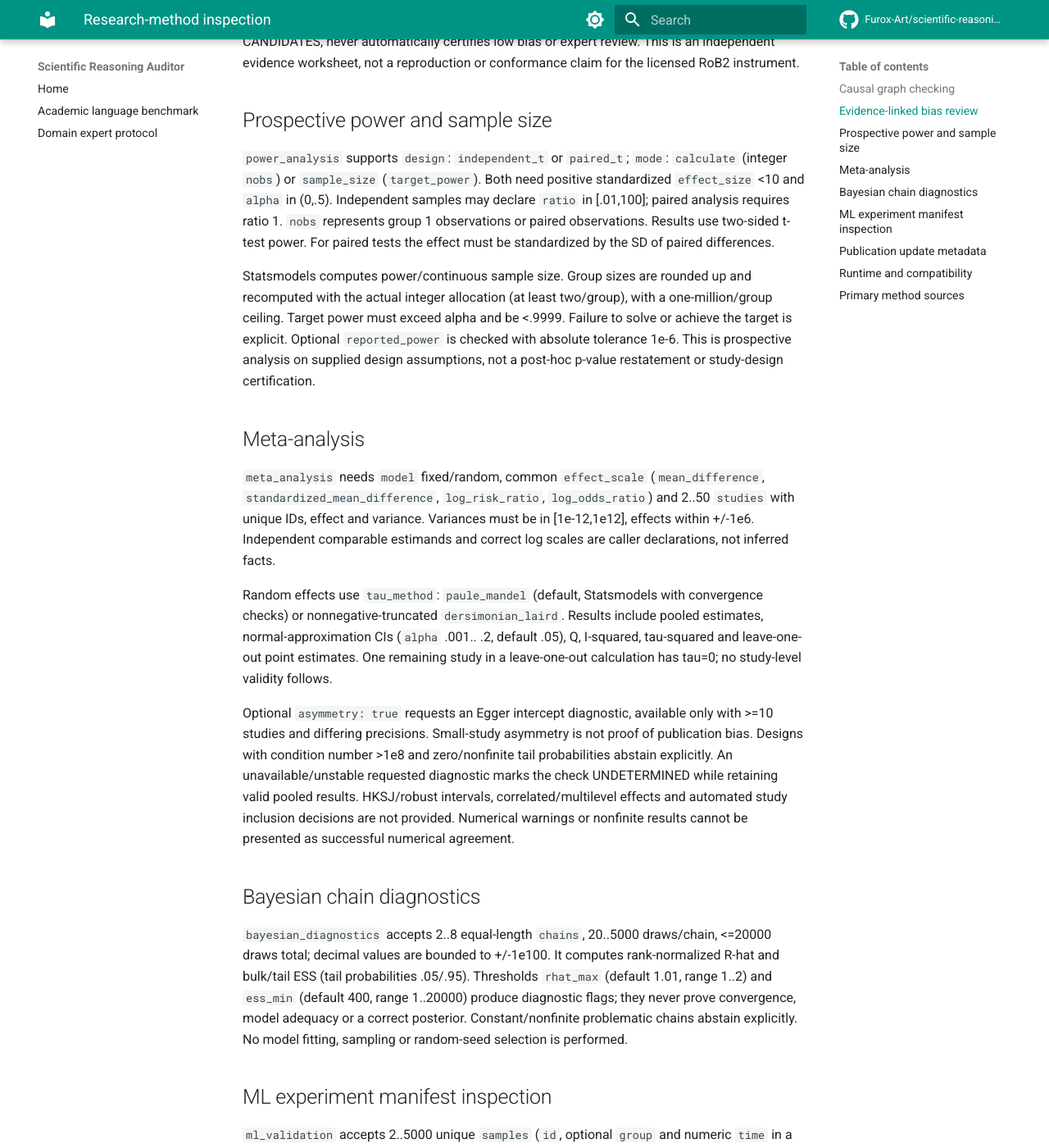
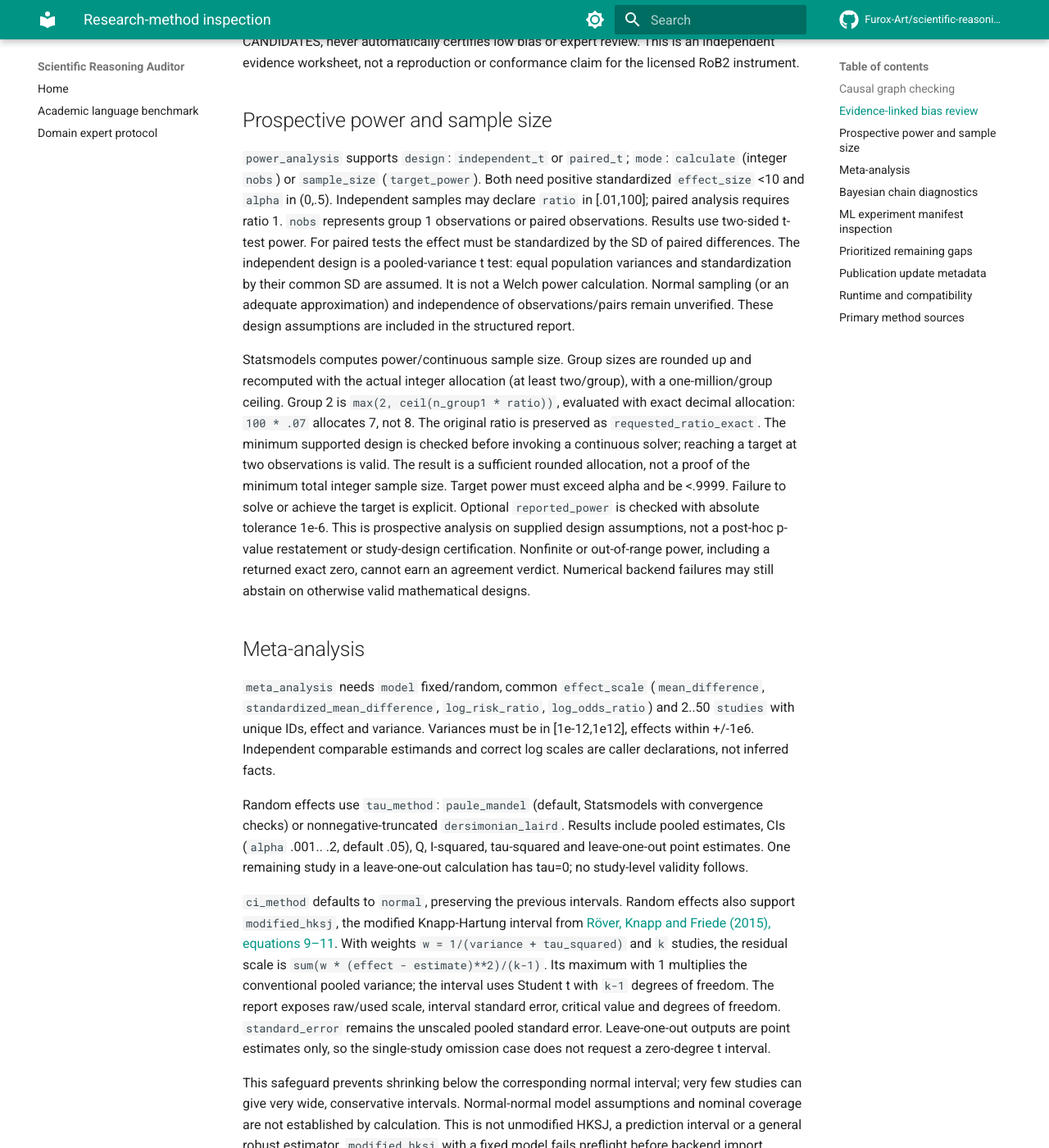
Before and after one commit to Furox-Art/scientific-reasoning-auditor, an MkDocs documentation site: the page built from docs/RESEARCH_METHODS.md, in a window 1280 px wide and 1400 px high, scrolled down 1080 px. Shown: the whole window at 82% size. Built offline with MkDocs 1.6.1 and Material for MkDocs 9.7.7, drawn with Linux system fonts in a browser that asks for light colours; comment, search, counter and statistics services are not loaded; some of the changed text lies outside the part shown.

Commit message:
Improve research-method inference and incomplete-manifest reporting

```diff
--- a/docs/RESEARCH_METHODS.md
+++ b/docs/RESEARCH_METHODS.md
@@ -55,13 +55,26 @@ standardized `effect_size` <10 and `alpha` in (0,.5). Independent samples may
 declare `ratio` in [.01,100]; paired analysis requires ratio 1. `nobs` represents
 group 1 observations or paired observations. Results use two-sided t-test power.
 For paired tests the effect must be standardized by the SD of paired differences.
+The independent design is a pooled-variance t test: equal population variances
+and standardization by their common SD are assumed. It is not a Welch power
+calculation. Normal sampling (or an adequate approximation) and independence of
+observations/pairs remain unverified. These design assumptions are included in
+the structured report.
 
 Statsmodels computes power/continuous sample size. Group sizes are rounded up
 and recomputed with the actual integer allocation (at least two/group), with a
-one-million/group ceiling. Target power must exceed alpha and be <.9999. Failure
+one-million/group ceiling. Group 2 is `max(2, ceil(n_group1 * ratio))`, evaluated
+with exact decimal allocation: `100 * .07` allocates 7, not 8. The original ratio
+is preserved as `requested_ratio_exact`. The minimum supported design is checked
+before invoking a continuous solver; reaching a target at two observations is
+valid. The result is a sufficient rounded allocation, not a proof of the minimum
+total integer sample size. Target power must exceed alpha and be <.9999. Failure
 to solve or achieve the target is explicit. Optional `reported_power` is checked
 with absolute tolerance 1e-6. This is prospective analysis on supplied design
 assumptions, not a post-hoc p-value restatement or study-design certification.
+Nonfinite or out-of-range power, including a returned exact zero, cannot earn
+an agreement verdict. Numerical backend failures may still abstain on otherwise
+valid mathematical designs.
 
 ## Meta-analysis
 
@@ -73,16 +86,33 @@ estimands and correct log scales are caller declarations, not inferred facts.
 
 Random effects use `tau_method`: `paule_mandel` (default, Statsmodels with
 convergence checks) or nonnegative-truncated `dersimonian_laird`. Results include
-pooled estimates, normal-approximation CIs (`alpha` .001.. .2, default .05), Q,
+pooled estimates, CIs (`alpha` .001.. .2, default .05), Q,
 I-squared, tau-squared and leave-one-out point estimates. One remaining study in
 a leave-one-out calculation has tau=0; no study-level validity follows.
+
+`ci_method` defaults to `normal`, preserving the previous intervals. Random
+effects also support `modified_hksj`, the modified Knapp-Hartung interval from
+[Röver, Knapp and Friede (2015), equations 9–11](https://pmc.ncbi.nlm.nih.gov/articles/PMC4647507/).
+With weights `w = 1/(variance + tau_squared)` and `k` studies, the residual scale
+is `sum(w * (effect - estimate)**2)/(k-1)`. Its maximum with 1 multiplies the
+conventional pooled variance; the interval uses Student t with `k-1` degrees of
+freedom. The report exposes raw/used scale, interval standard error, critical
+value and degrees of freedom. `standard_error` remains the unscaled pooled
+standard error. Leave-one-out outputs are point estimates only, so the
+single-study omission case does not request a zero-degree t interval.
+
+This safeguard prevents shrinking below the corresponding normal interval;
+very few studies can give very wide, conservative intervals. Normal-normal
+model assumptions and nominal coverage are not established by calculation.
+This is not unmodified HKSJ, a prediction interval or a general robust estimator.
+`modified_hksj` with a fixed model fails preflight before backend import.
 
 Optional `asymmetry: true` requests an Egger intercept diagnostic, available only
 with >=10 studies and differing precisions. Small-study asymmetry is not proof
 of publication bias. Designs with condition number >1e8 and zero/nonfinite tail
 probabilities abstain explicitly. An unavailable/unstable requested diagnostic
 marks the check UNDETERMINED while retaining valid pooled results.
-HKSJ/robust intervals, correlated/multilevel effects and
+Other robust intervals, prediction intervals, correlated/multilevel effects and
 automated study inclusion decisions are not provided. Numerical warnings or
 nonfinite results cannot be presented as successful numerical agreement.
 
@@ -112,6 +142,32 @@ group/time metadata stays unassessed. Reports are CANDIDATES with observed
 violations, never a proof that actual preprocessing code is leak-free or that
 generalization is valid. Feature/label content, transductive evaluation and
 arbitrary code execution are not inspected.
+All ordered partition pairs are checked, including train/test when validation
+timestamps are missing. Available timestamps can prove an ordering violation
+even when a partition has missing times; the missing-data assessment is retained
+alongside `earlier_known_max`/`later_known_min` evidence. `protocol_status` is
+`violations_found` when any violation is observed, `incomplete` when no violation
+is observed but checks remain unassessed (including absent preprocessing fit IDs),
+and `no_violations_detected` only when the requested manifest checks are complete.
+An explicit empty preprocessing fit list declares that no samples were used to
+fit preprocessing; it does not inspect or confirm the actual pipeline.
+
+## Prioritized remaining gaps
+
+1. **External error-detection evaluation:** SciFact retrieval overlap does not
+   measure scientific-error detection across fields. A source-permitted,
+   independently labeled benchmark with abstention/error analysis is still
+   needed before empirical accuracy claims.
+2. **Dependence and design complexity:** Correlated/multilevel study estimates,
+   cluster/unequal-variance power, attrition and repeated measures need explicit
+   design inputs and different estimators. Current simple formulas cannot stand
+   in for these designs.
+3. **Observation beyond manifests:** Actual ML feature/label timing, causal
+   assumptions, study comparability and data authenticity are not established
+   by structured declarations or provenance hashes.
+
+The implemented reliability changes and their regression checks are recorded in
+`docs/superpowers/plans/2026-11-13-research-reliability.md`.
 
 ## Publication update metadata
 
@@ -134,8 +190,10 @@ editorial observation, not a misconduct allegation or a scientific truth verdict
 
 ## Runtime and compatibility
 
-Python 3.11 or newer is required. The research-method suite was tested locally
-in a clean Python 3.15.2 environment; CI also covers Python 3.11 and 3.12.
+Python 3.11 or newer is required. The previous research-method baseline was
+tested locally in a clean Python 3.15.2 environment. The reliability extension
+(exact allocation, modified intervals and incomplete-manifest reporting) was
+tested locally on Linux with Python 3.12.14. CI covers Python 3.11, 3.12 and 3.15.
 On Windows, `py -3.15` explicitly selects the upgraded runtime when installed.
 
 Modern runtime backends: NetworkX 3.7, Statsmodels 0.15.0, ArviZ Stats 1.3.3.
```
Also changed, not shown: docs/superpowers/plans/2026-11-13-research-reliability.md (added, +71 -0 lines), 6 other files.
